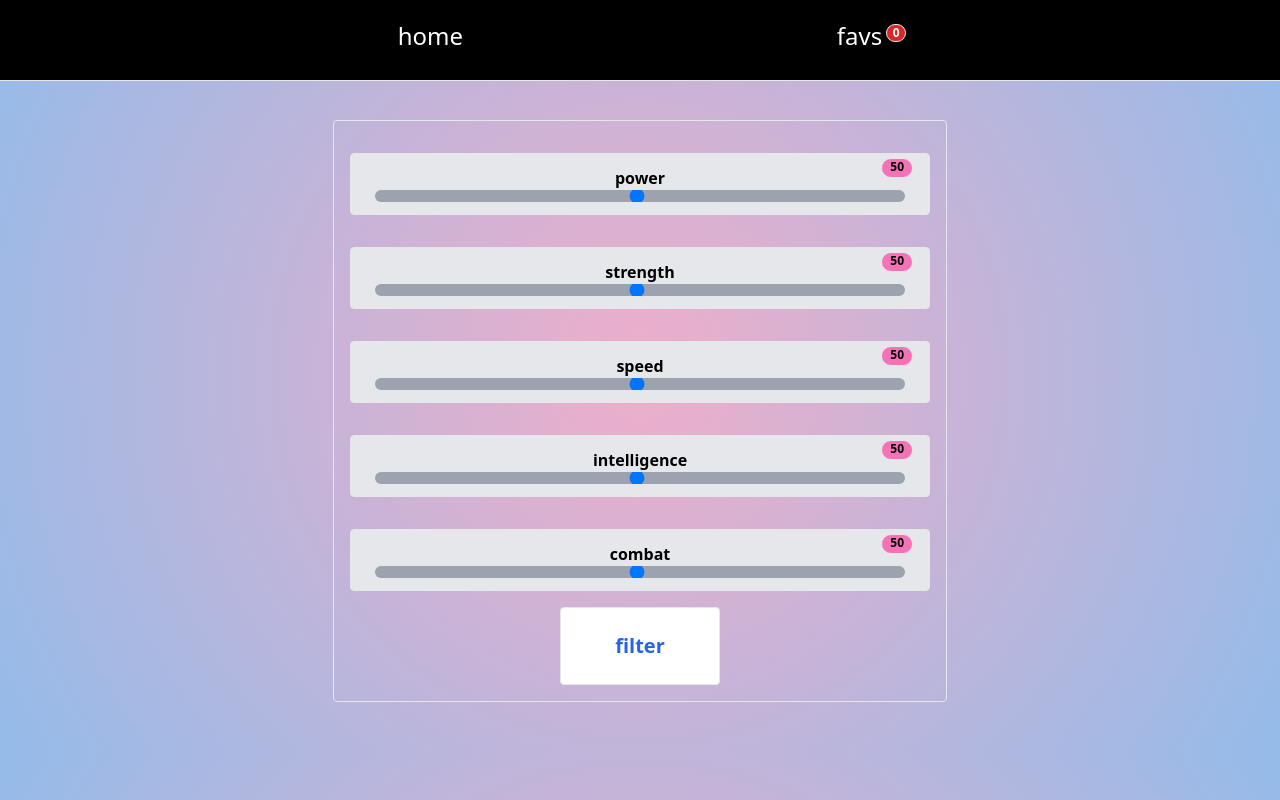
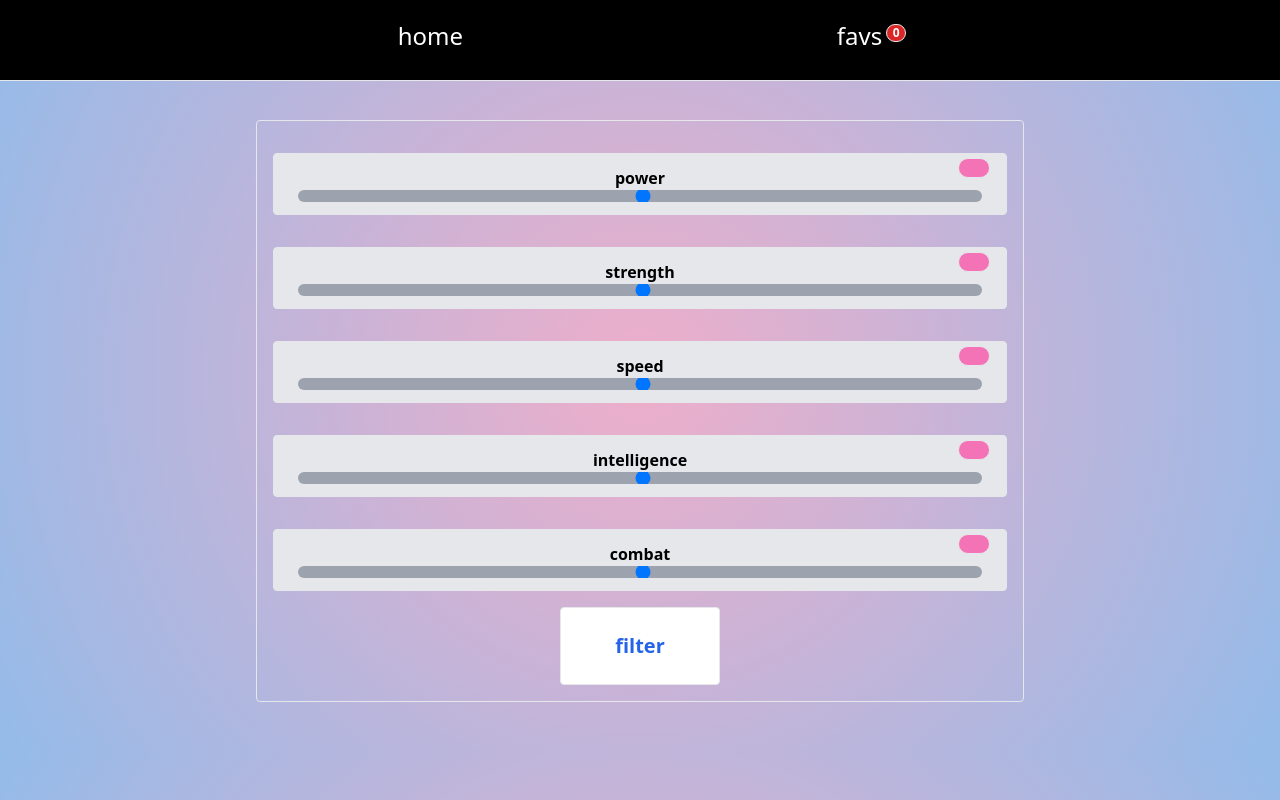
Before and after one commit to stefanm3000/superhero-mobx-tailwind-app, a React (Create React App) app: page /filter in a window 1280 px wide. Built offline with nearby package versions, Linux system fonts and the light colour scheme.

Commit message:
add state for inputs

```diff
--- a/src/components/filter-heroes/index.jsx
+++ b/src/components/filter-heroes/index.jsx
@@ -2,41 +2,57 @@ import { useState } from "react";
 import { Link } from "react-router-dom";
 
 const FilterHeroes = () => {
-  const StatInput = ({ stat }) => {
-    const [num, setNum] = useState(50);
+  const [heroStats, setHeroStats] = useState({
+    power: 50,
+    strength: 50,
+    speed: 50,
+    intelligence: 50,
+    combat: 50,
+  });
 
+  console.log("heroStats", heroStats);
+
+  const StatInput = ({ powerstat }) => {
     const handleChange = (e) => {
-      setNum(e.target.value);
+      setHeroStats((prevState) => ({
+        ...prevState,
+        [e.target.name]: parseInt(e.target.value),
+      }));
     };
+
+    console.log("heroStats.powerstat", heroStats.powerstat);
 
     return (
       <div className="flex flex-col border rounded p-3 px-6 my-4 bg-gray-200 relative">
-        <label htmlFor={`${stat}`} className="font-semibold">
-          {stat}
+        <label htmlFor={`${powerstat}`} className="font-semibold">
+          {powerstat}
         </label>
         <input
-          id={`${stat}Id`}
+          id={powerstat}
+          name={powerstat}
           type="range"
           className="rounded-lg overflow-hidden appearance-none bg-gray-400 h-3 w-128 outline-none"
           min="1"
           max="100"
           step="1"
+          value={heroStats.powerstat}
           onChange={handleChange}
         ></input>
         <div className="absolute right-4 top-1 font-semibold text-xs w-8 h-5 text-center bg-pink-400 rounded-full border text-black">
-          {num}
+          {heroStats.powerstat}
         </div>
       </div>
     );
   };
+
   return (
     <div>
-      <div className="flex m-auto flex-col w-4/5 border rounded p-4 transparent">
-        <StatInput stat="power" />
-        <StatInput stat="strength" />
-        <StatInput stat="speed" />
-        <StatInput stat="intelligence" />
-        <StatInput stat="combat" />
+      <div className="flex m-auto flex-col border rounded p-4 transparent ">
+        <StatInput powerstat="power" />
+        <StatInput powerstat="strength" />
+        <StatInput powerstat="speed" />
+        <StatInput powerstat="intelligence" />
+        <StatInput powerstat="combat" />
         <Link
           to="/filtered"
           className="m-auto font-bold text-xl border rounded p-6 w-40 bg-white text-blue-600"
```
